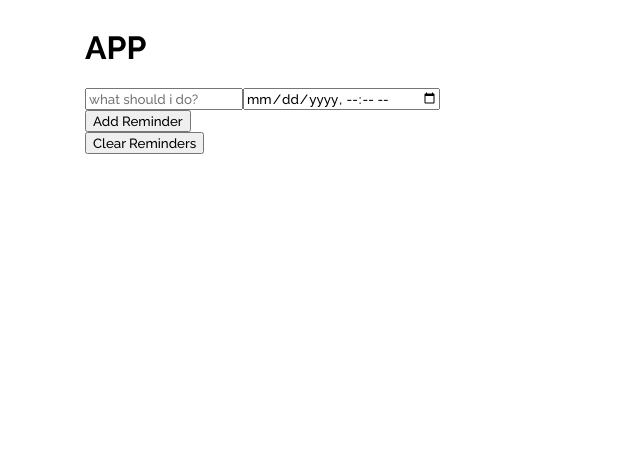
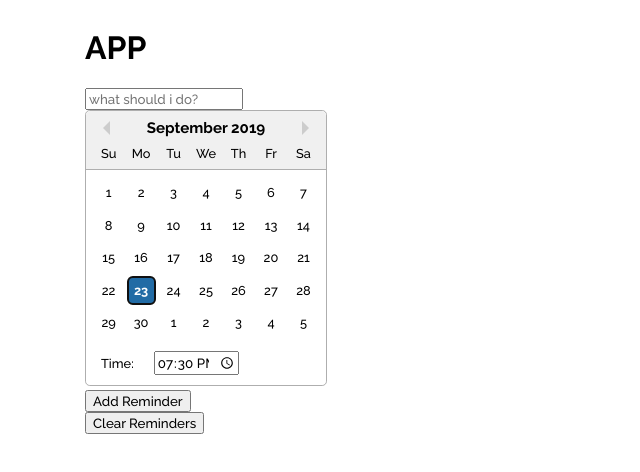
Before and after one commit to el8rbawy/Reminder-App, a React (Create React App) app: page / in a window 1280 px wide. Shown: the top 472 px of the page, without its empty margins (0-640 px from the left). Built offline with nearby package versions, Linux system fonts and the light colour scheme.

Commit message:
install moment.js & datepicker with writing jsx

```diff
--- a/package.json
+++ b/package.json
@@ -5,7 +5,9 @@
   "dependencies": {
     "bootstrap": "^4.3.1",
     "formik": "^1.5.8",
+    "moment": "^2.24.0",
     "react": "^16.9.0",
+    "react-datepicker": "^2.9.6",
     "react-dom": "^16.9.0",
     "react-redux": "^7.1.1",
     "react-scripts": "3.0.1",
--- a/src/components/inputs/index.js
+++ b/src/components/inputs/index.js
@@ -1,23 +1,33 @@
 import React from 'react';
 import { connect } from 'react-redux';
 import { Formik, Form, Field } from 'formik';
+import DatePicker from "react-datepicker";
+import "react-datepicker/dist/react-datepicker.css";
 import { add_Reminder } from '../../actions';
 
 const Inputs = (props) => {
 
    const handleSubmit = (values, {resetForm}) => {
+      console.log(values)
       resetForm()
-      props.add_Reminder(values.name, values.data)
+      props.add_Reminder(values.name, values.date)
    }
 
    return (
       <Formik
-         initialValues={{ name: '', data: '' }}
+         initialValues={{ name: '' }}
          onSubmit={handleSubmit}
          render={props => (
             <Form autoComplete="off" onSubmit={ props.handleSubmit }>
                <Field name="name" type="text" placeholder="what should i do?" />
-               <Field name="data" type="datetime-local" placeholder="Date" />
+               <DatePicker
+                  selected={new Date()}
+                  onChange={value => props.setFieldValue('date', value)}
+                  timeInputLabel="Time:"
+                  dateFormat="MM/dd/yyyy h:mm aa"
+                  showTimeInput
+                  inline
+               />
                <button type="submit">Add Reminder</button>
             </Form>
          )}
--- a/src/components/view/index.js
+++ b/src/components/view/index.js
@@ -1,5 +1,6 @@
 import React from 'react';
 import { connect } from 'react-redux';
+import moment from 'moment';
 import { remove_Reminder } from '../../actions';
 
 const View = (props) => {
@@ -7,7 +8,7 @@ const View = (props) => {
    let mapReminders = props.reminder.map(item => (
       <li key={ item.id }>
          <span>{ item.text }</span>
-         <span>{ item.date }</span>
+         <span>{ moment(new Date(item.date)).fromNow() }</span>
          <span onClick={() => props.remove_Reminder(item.id)}>X</span>
       </li>
    ))
```
Also changed, not shown: 1 other file (tests, documents, lock files or other folders).
